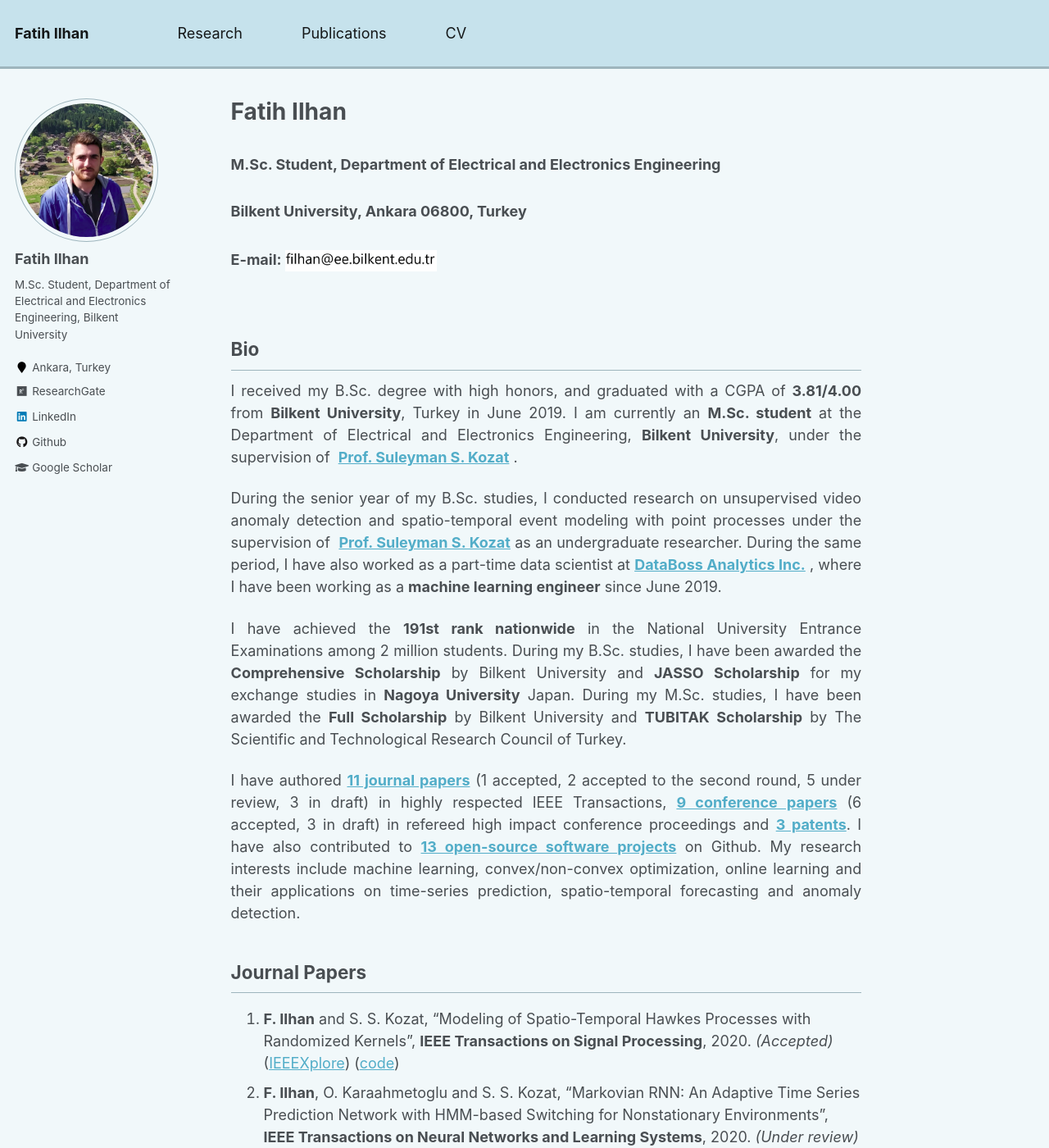
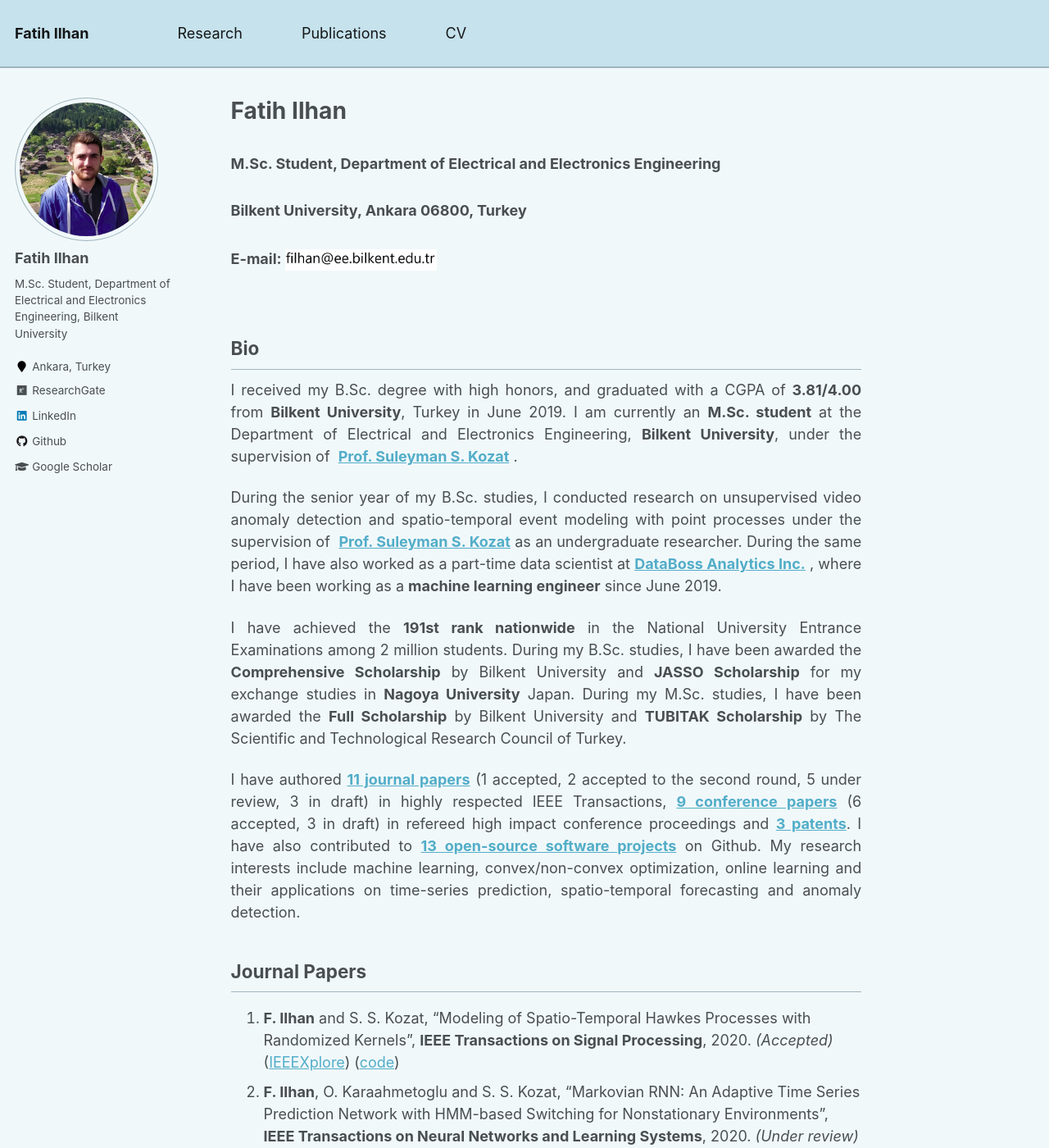
Before and after one commit to fatih-ilhan/fatih-ilhan.github.io, a Jekyll site: the page built from _pages/about.md, in a window 1280 px wide and 1400 px high. Shown: the whole window at 82% size. Built offline with Jekyll 4.4.1, drawn with Linux system fonts in a browser that asks for light colours.

Commit message:
Update _masthead.scss

```diff
--- a/_sass/_masthead.scss
+++ b/_sass/_masthead.scss
@@ -5,7 +5,7 @@
 .masthead {
   position: relative;
   background: $masthead-background-color;
-  border-bottom: 3px solid $border-color;
+  border-bottom: 2px solid $border-color;
   -webkit-animation: intro 0.3s both;
           animation: intro 0.3s both;
   -webkit-animation-delay: 0.15s;
```
